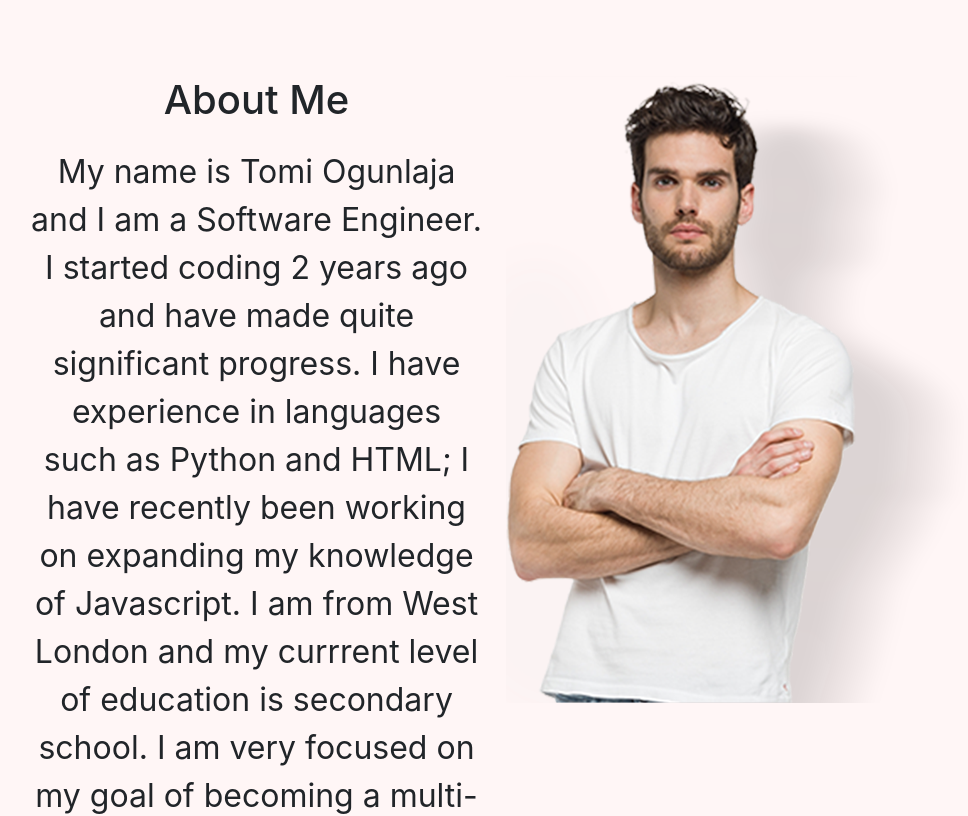
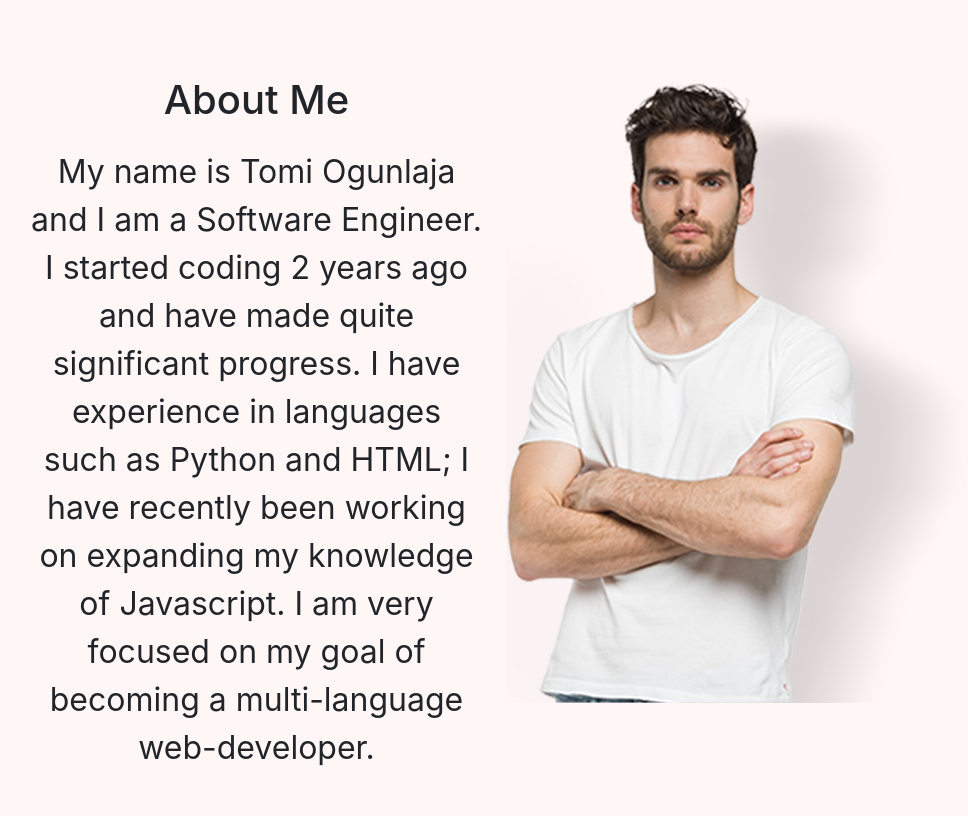
Before and after one commit to davvy0506/davvy.github.io, a plain HTML site: page index.html in a window 1280 px wide. Shown: the part 820-1636 px from the top of the page, without its empty margins (51-1019 px from the left). Drawn offline with nearby package versions, Linux system fonts and the light colour scheme.

Commit message:
Update index.html

```diff
--- a/index.html
+++ b/index.html
@@ -67,8 +67,8 @@
                     <p class="py-3">My name is Tomi Ogunlaja and I am a Software Engineer.
                         I started coding 2 years ago and have made quite significant progress.
                         I have experience in languages such as Python and HTML; I have recently
-                        been working on expanding my knowledge of Javascript. I am from West London
-                         and my currrent level of education is secondary school. I am very focused on my goal of
+                        been working on expanding my knowledge of Javascript.
+                        I am very focused on my goal of
                         becoming a multi-language web-developer.</p>
                 </div>
                 <div class="col-lg-5">
```
